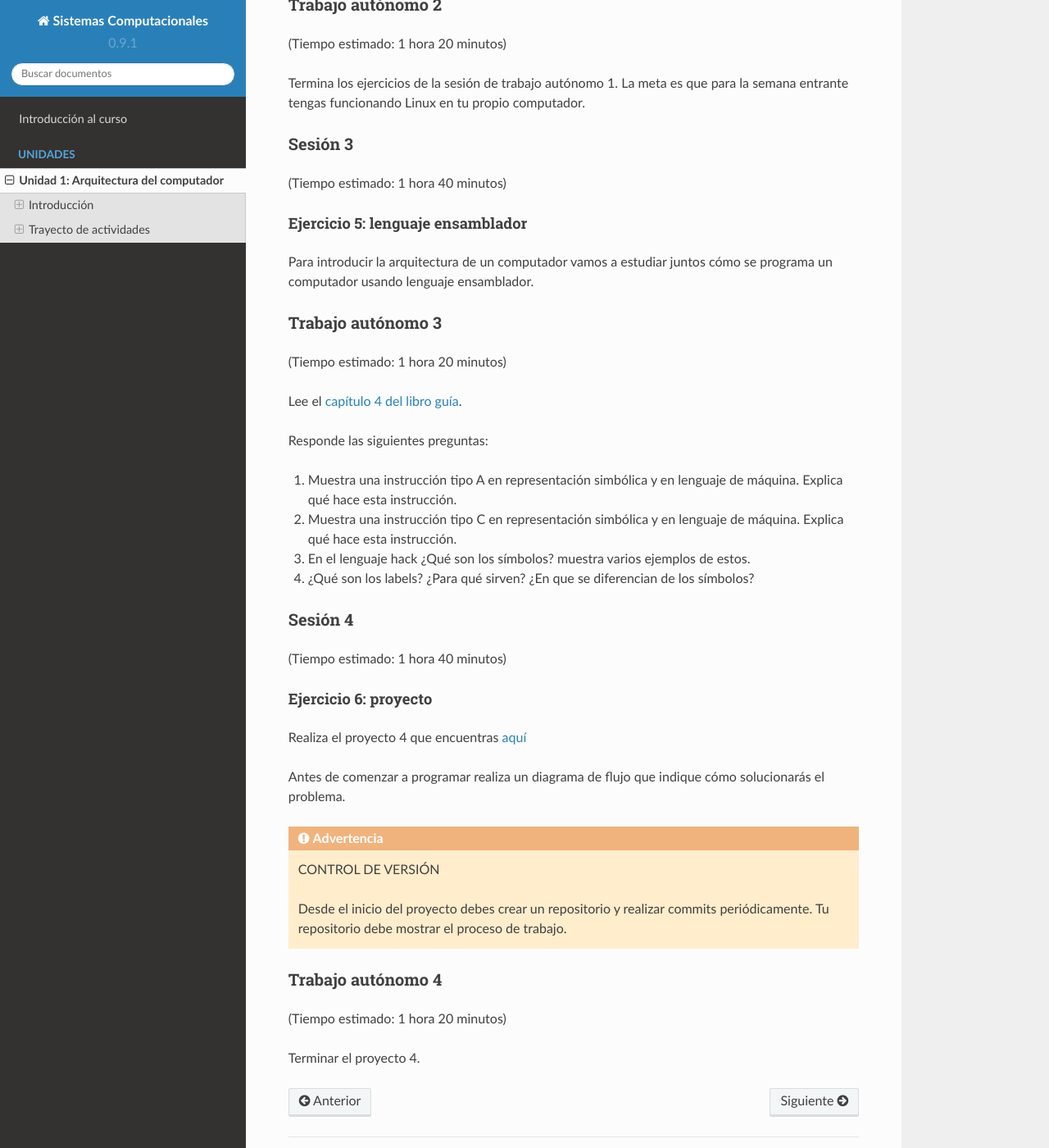
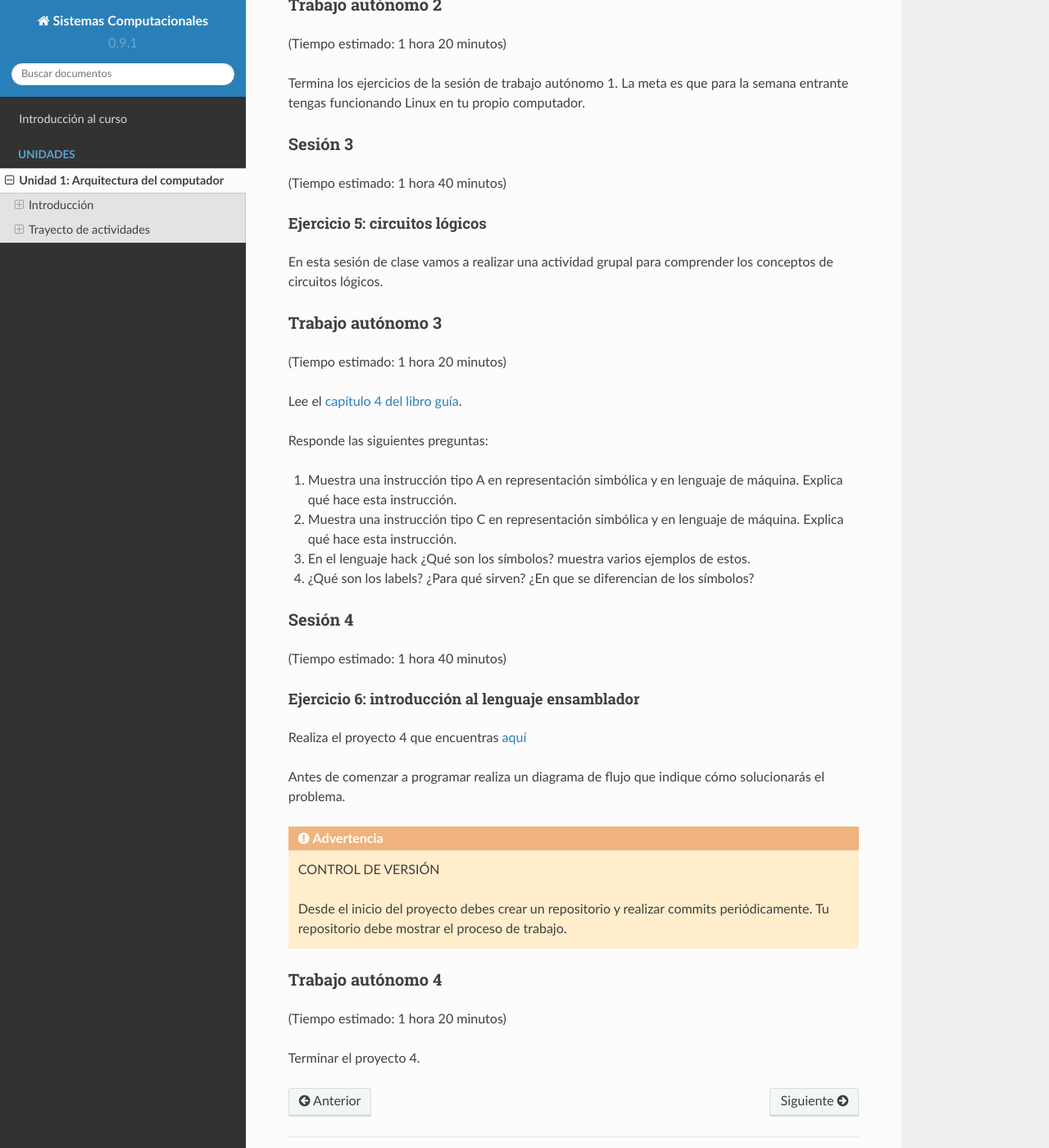
Before and after one commit to juanferfranco/SistemasComputacionales, a Sphinx documentation site: the page built from docs/_unidad1/unidad1.rst, in a window 1280 px wide and 1400 px high, scrolled down 2430 px. Shown: the whole window at 82% size. Built offline with Sphinx 7.4.7 and the Read the Docs theme 2.0.0, drawn with Linux system fonts in a browser that asks for light colours.

Commit message:
Update sesion3 and sesion4

```diff
--- a/docs/_unidad1/unidad1.rst
+++ b/docs/_unidad1/unidad1.rst
@@ -129,11 +129,11 @@ Sesión 3
 **********
 (Tiempo estimado: 1 hora 40 minutos)
 
-Ejercicio 5: lenguaje ensamblador
+Ejercicio 5: circuitos lógicos
 ^^^^^^^^^^^^^^^^^^^^^^^^^^^^^^^^^^^^^^^^^^^^^^^^^^^^^^
 
-Para introducir la arquitectura de un computador vamos a estudiar juntos cómo se programa
-un computador usando lenguaje ensamblador.
+En esta sesión de clase vamos a realizar una actividad grupal para comprender los conceptos
+de circuitos lógicos.
 
 Trabajo autónomo 3
 ********************
@@ -152,7 +152,7 @@ Sesión 4
 **********
 (Tiempo estimado: 1 hora 40 minutos)
 
-Ejercicio 6: proyecto
+Ejercicio 6: introducción al lenguaje ensamblador
 ^^^^^^^^^^^^^^^^^^^^^^^^^^^^^^^^^^^^^^^^^^^^^^^^^^^^^^
 
 Realiza el proyecto 4 que encuentras `aquí <https://www.nand2tetris.org/project04>`__
```
